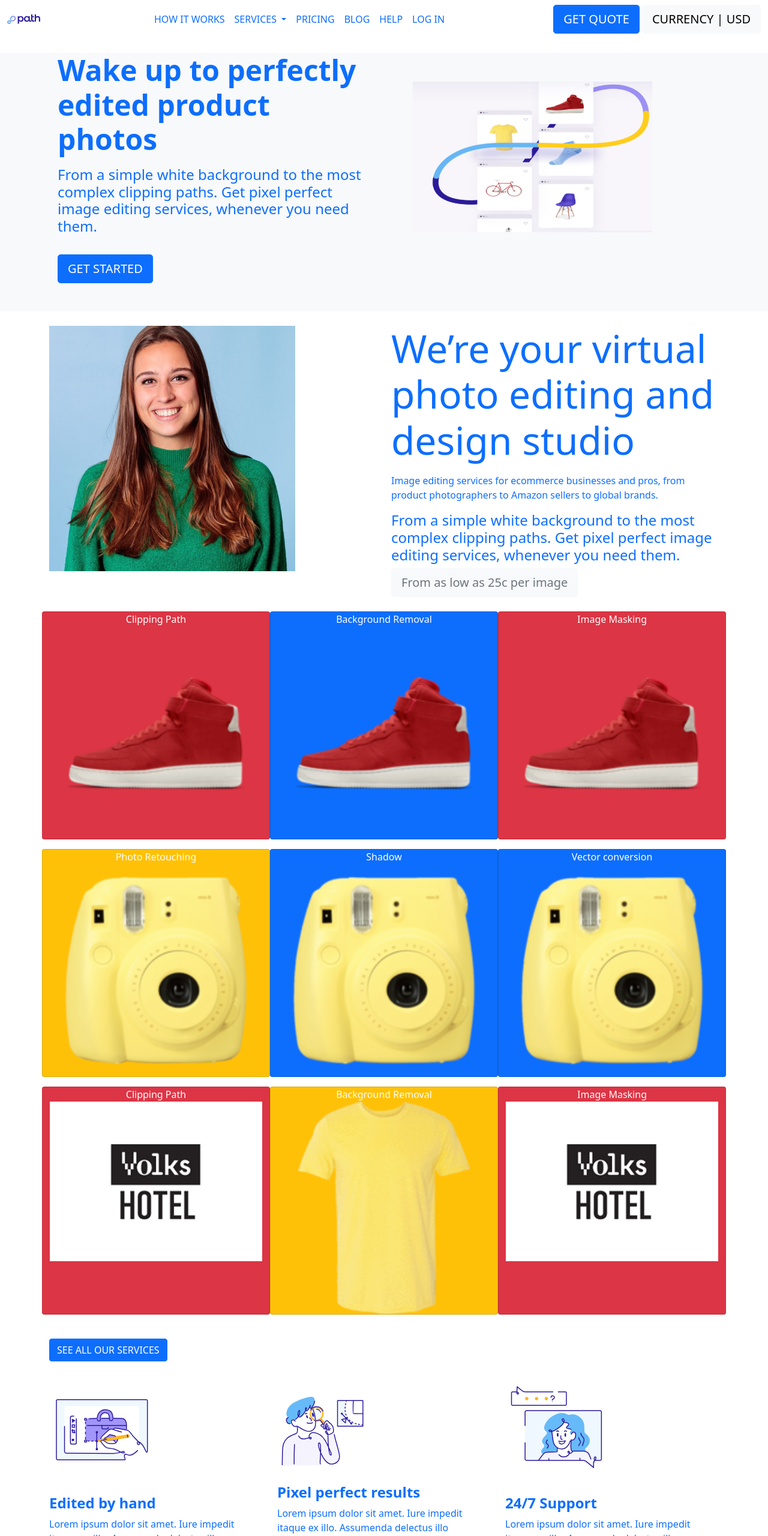
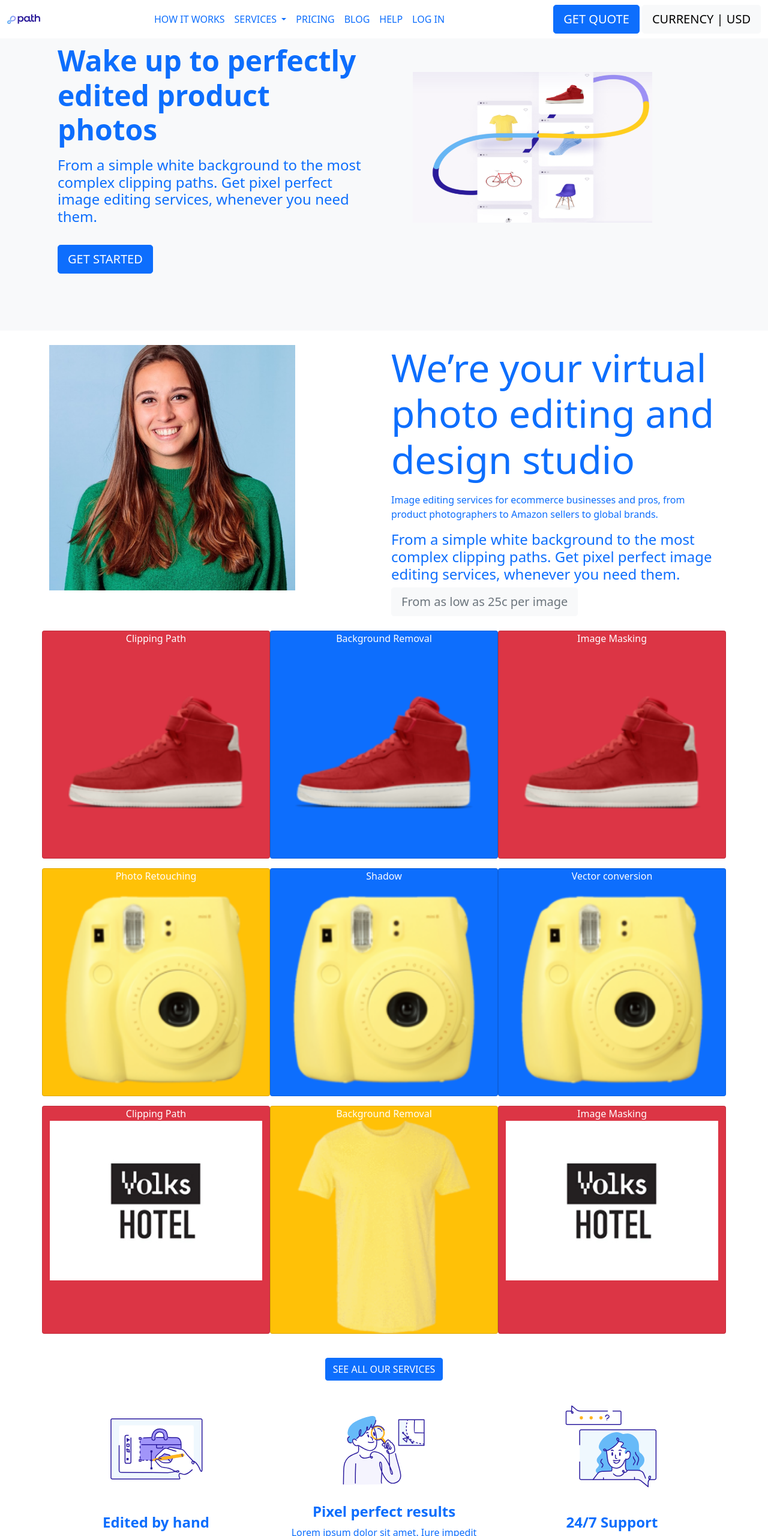
Before and after one commit to Cee-tech21/Image_edits, a plain HTML site: page index.html in a window 1280 px wide. Shown: the top 2560 px of the page at 60% size. Drawn offline with Linux system fonts and the light colour scheme.

Commit message:
more improvements made across page for responsive

```diff
--- a/index.html
+++ b/index.html
@@ -8,8 +8,9 @@
     <link rel="stylesheet" href="./Css/bootstrap.min.css">
 </head>
 <body>
-    <header>
-        <nav class="navbar navbar-expand-lg navbar-light bg-white">
+    <header class="mb-4">
+        <nav class="navbar navbar-expand-lg navbar-light bg-white
+            fixed-top">
             <div class="container-fluid text-primary">
               <a class="navbar-brand fw-bold" href="#">
                 <img src="./Images/logo-path-dark.svg" alt=""
@@ -62,7 +63,7 @@
     </header>
 
     <section class="container-fluid my-4">
-        <div class="row bg-light px-5">
+        <div class="row bg-light px-5 py-5">
             <div class="col text-primary px-5">
                 <p class="display-5 fw-bold ">
                     Wake up to perfectly edited product photos
@@ -161,19 +162,19 @@
 
             </div>
         </div>
-        <div>
-        <button class="btn btn-primary text-center mt-4
-            mx-auto">
+        <div class="text-center">
+        <button class="btn btn-primary text-center mt-4">
             SEE ALL OUR SERVICES</button>
         </div>
     </section>
     <section class="container">
-        <div class="row align-items-center ">
+        <div class="row align-items-center text-center">
             <div class="col-md-4">
-                <div class="h-75">
+                <div class="h-75 text-center">
                 <img src="./Images/edited_by_hand.svg" alt="">
                 </div>
-                <p class="text-primary fw-bold h4 mt-4">Edited by hand</p>
+                <p class="text-primary fw-bold h4 mt-4 text-center">
+                    Edited by hand</p>
                 <p class="text-primary">
                     Lorem ipsum dolor sit amet.
                     Iure impedit itaque ex illo.
@@ -182,11 +183,12 @@
                 </p>
             </div>
             <div class="col-md-4">
-                <div class=" h-75">
+                <div class=" h-75 text-center">
                 <img src="./Images/pixel_perfect_res.svg" alt=""
-                    class="">
+                    class="text-center">
                 </div>
-                <p class="text-primary fw-bold h4 mt-4">Pixel perfect results</p>
+                <p class="text-primary fw-bold h4 mt-4 text-center">
+                    Pixel perfect results</p>
                 <p class="text-primary">
                     Lorem ipsum dolor sit amet.
                     Iure impedit itaque ex illo.
@@ -195,7 +197,7 @@
                 </p>
             </div>
             <div class="col-md-4">
-                <div class="h-75">
+                <div class="h-75 text-center">
                 <img src="./Images/247_support.svg" alt="" class="">
                 </div>
                 <p class="text-primary fw-bold h4 mt-4">24/7 Support</p>
@@ -207,7 +209,7 @@
                 </p>
             </div>
         </div>
-        <div class="row align-items-center ">
+        <div class="row align-items-center text-center">
             <div class="col-md-4">
                 <div class="h-75">
                 <img src="./Images/timer.svg" alt="">
@@ -251,13 +253,14 @@
     <section class="container-fluid bg-primary bg-gradient
         bg-muted">
         <div class="row mx-3 my-4 p-5">
-            <div class="card d-flex flex-row py-5">
+            <div class="card d-md-flex flex-md-row py-5
+                mx-auto text-center">
                 <div>
                     <img src="./Images/one_star.svg" alt=""
-                        class=" w-25">
+                        class=" w-md-25">
 
                 </div>
-                <div class="col-8">
+                <div class="col-md-8 ">
                     <p>
                         Over 4,189 5-star reviews
                     </p>
```
